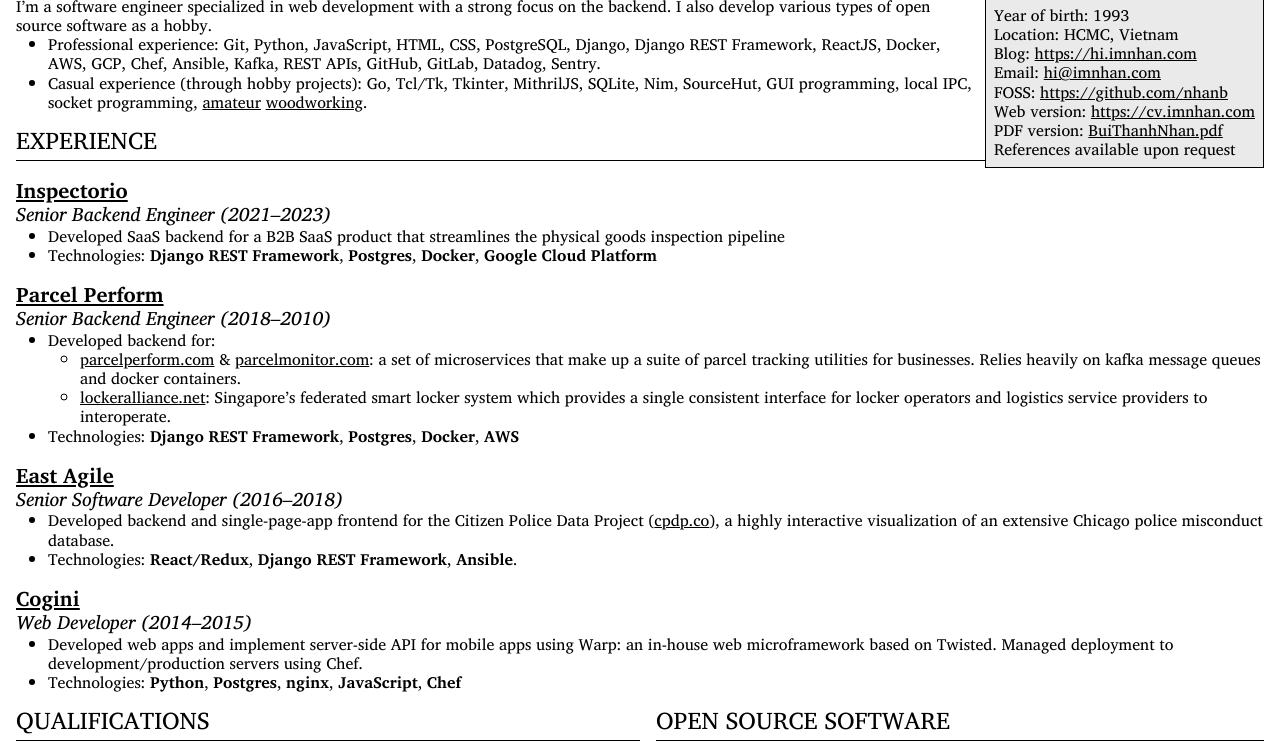
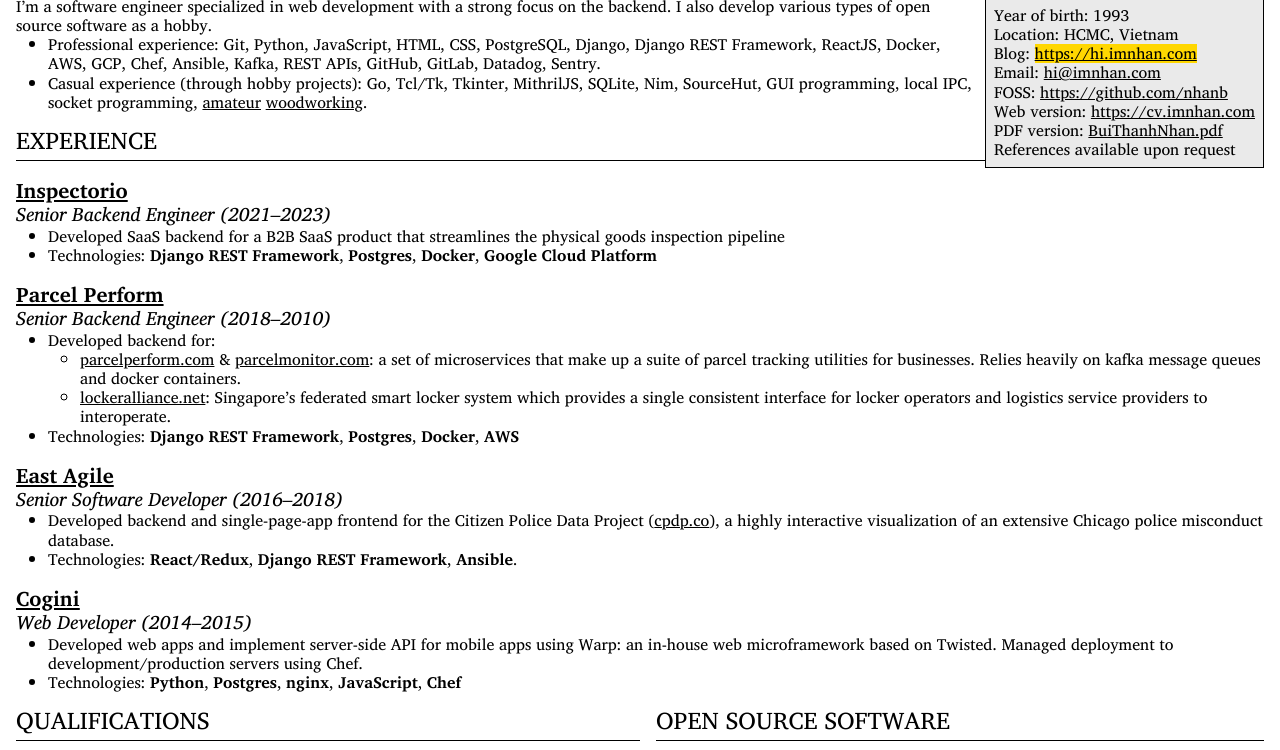
Before and after one commit to nhanb/cv.imnhan.com, a plain HTML site: page index.html in a window 1280 px wide. In both pictures the pointer is over the link "https://hi.imnhan.com". Shown: the part 50-800 px from the top of the page. Drawn offline with Linux system fonts and the light colour scheme.

Commit message:
gold background on <a> hover

```diff
--- a/style.css
+++ b/style.css
@@ -22,6 +22,11 @@ li {
 
 a {
   color: inherit;
+  /* make sure hover background doesn't obscure surrounding text: */
+  display: inline-block;
+}
+a:hover {
+  background-color: gold;
 }
 
 header + ul {
```
